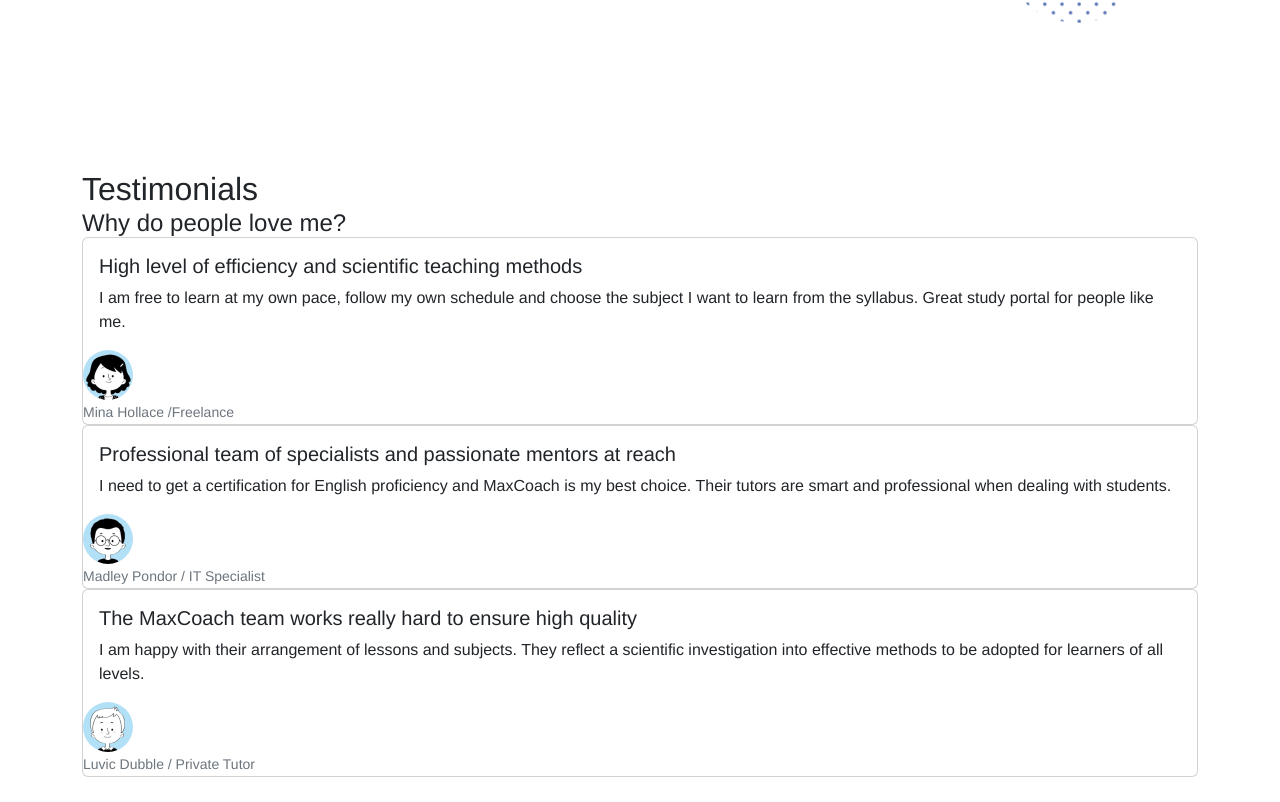
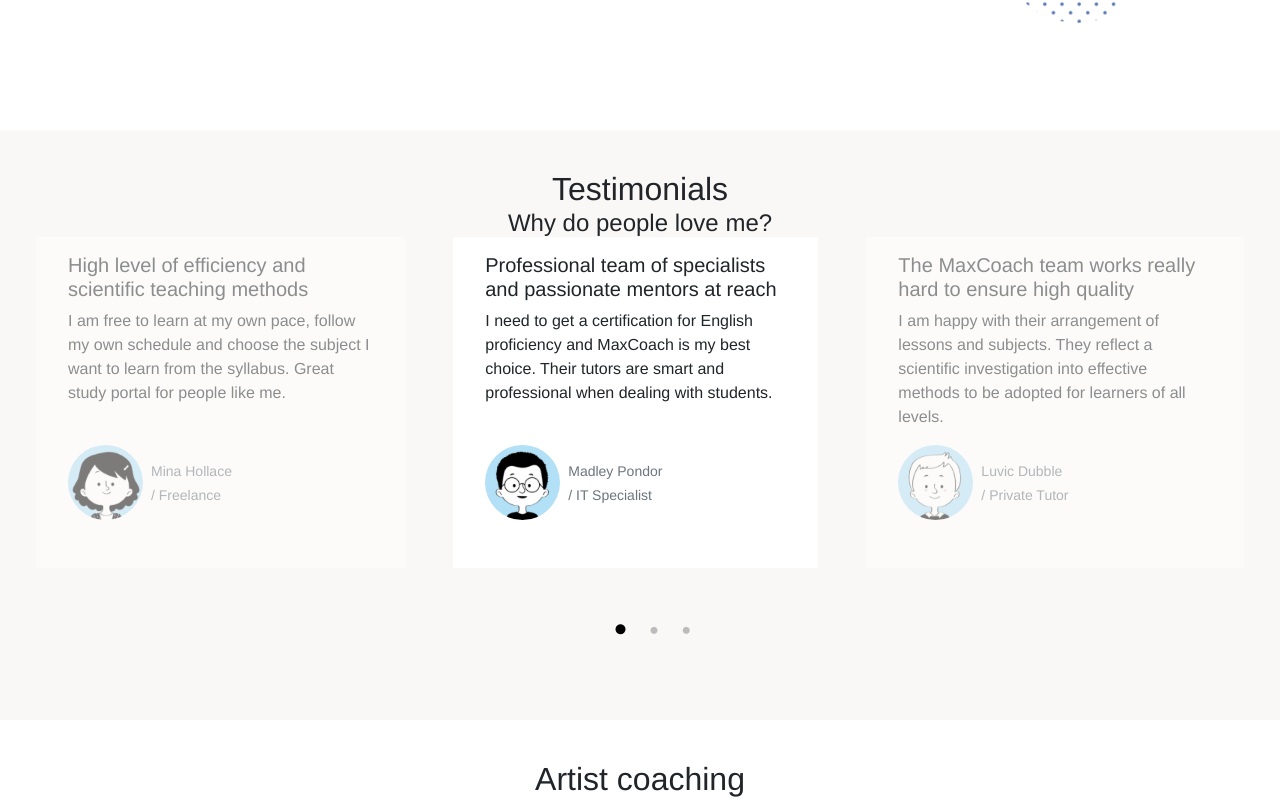
Before and after one commit to GiulsV/proj-html-vuejs, a Vue app: page / in a window 1280 px wide. Shown: the part 2478-3280 px from the top of the page. Built offline with nearby package versions, Linux system fonts and the light colour scheme.

Commit message:
Componente FeedBack completato css

```diff
--- a/src/components/FeedBack.vue
+++ b/src/components/FeedBack.vue
@@ -1,8 +1,12 @@
 <template>
-  <div class="container">
+  <div class="container-fluid d-flex flex-column">
+    <div class="text-center">
     <h2>Testimonials</h2>
     <h4>Why do people love me?</h4>
-    <div class="card" v-for="(link, i) in feedBackList" :key="i">
+    </div>
+
+    <div class="d-flex">
+    <div class="card rounded-0 border-0 mx-4 px-3 ms_opacity" v-for="(link, i) in feedBackList" :key="i">
       <div class="card-body">
         <h5 class="card-title">{{link.title}}</h5>
         <p class="card-text">
@@ -10,10 +14,17 @@
         </p>
 
       </div>
-      <img :src="link.img" :alt="link.alt" class="card-img-bottom"/>
-      <p class="card-text">
-          <small class="text-muted">{{link.name}} {{link.position}}</small>
-        </p>
+      <div class="card-img-bottom px-3 pb-5 d-flex">
+      <img :src="link.img" :alt="link.alt" class="rounded-circle"/>
+      <p class="card-text align-self-center px-2">
+          <small class="text-muted ">{{link.name}} </small> <br>
+          <small class="text-muted ">{{link.position}}</small>
+      </p>
+      </div>
+    </div>
+    </div>
+    <div class="text-center pt-5">
+      <i class="fas fa-circle"></i><i class="fas fa-circle"></i><i class="fas fa-circle"></i>
     </div>
   </div>
 </template>
@@ -30,7 +41,7 @@ export default {
           title: "High level of efficiency and scientific teaching methods",
           text: "I am free to learn at my own pace, follow my own schedule and choose the subject I want to learn from the syllabus. Great study portal for people like me.",
           name:"Mina Hollace",
-          position:"/Freelance",
+          position:"/ Freelance",
         },
         {
           img: require("@/assets/images/testimonial/artist-testimonial-avatar-01.jpg"),
@@ -58,8 +69,21 @@ export default {
 @import "../assets/style/_commons.scss";
 @import "../assets/style/_variables.scss";
 
+.ms_opacity:nth-child(odd){
+    opacity: 0.5;
+
+  }
+  .fa-circle{
+    font-size: 7px;
+    margin-left: 2%;
+    color: $Silver;
+      &:first-child{
+        color: black;
+        font-size: x-small;
+      }
+  }
+
 img{
-    width: 50px;
-    border-radius: 50%;
+    width: 75px;
 }
 </style>
--- a/src/components/MainComp.vue
+++ b/src/components/MainComp.vue
@@ -39,9 +39,8 @@
     </section>
 
     <!-- Testimonianze -->
-    <section class="wrapper ms_padding">
+    <section class="wrapper ms_padding  ms_feedback">
       <FeedBack/>
-
     </section>
 
     <!-- Corsi Online -->
@@ -123,6 +122,10 @@ export default {
   }
 }
 
+.ms_feedback{
+  background-color: #FAF8F6;
+}
+
 #newsletter {
   background-color: $BayofMany;
   height: 20vh;
```
